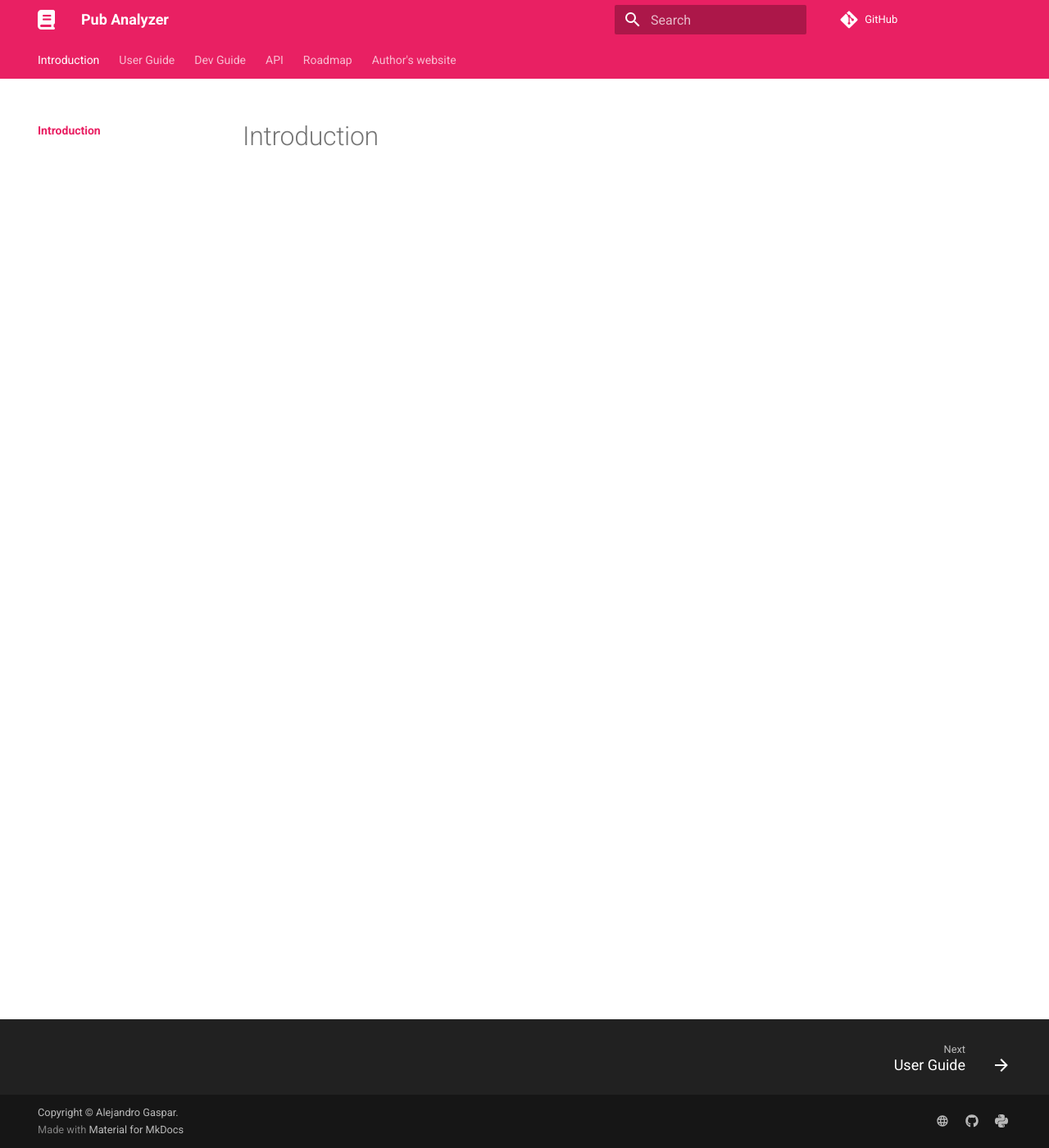
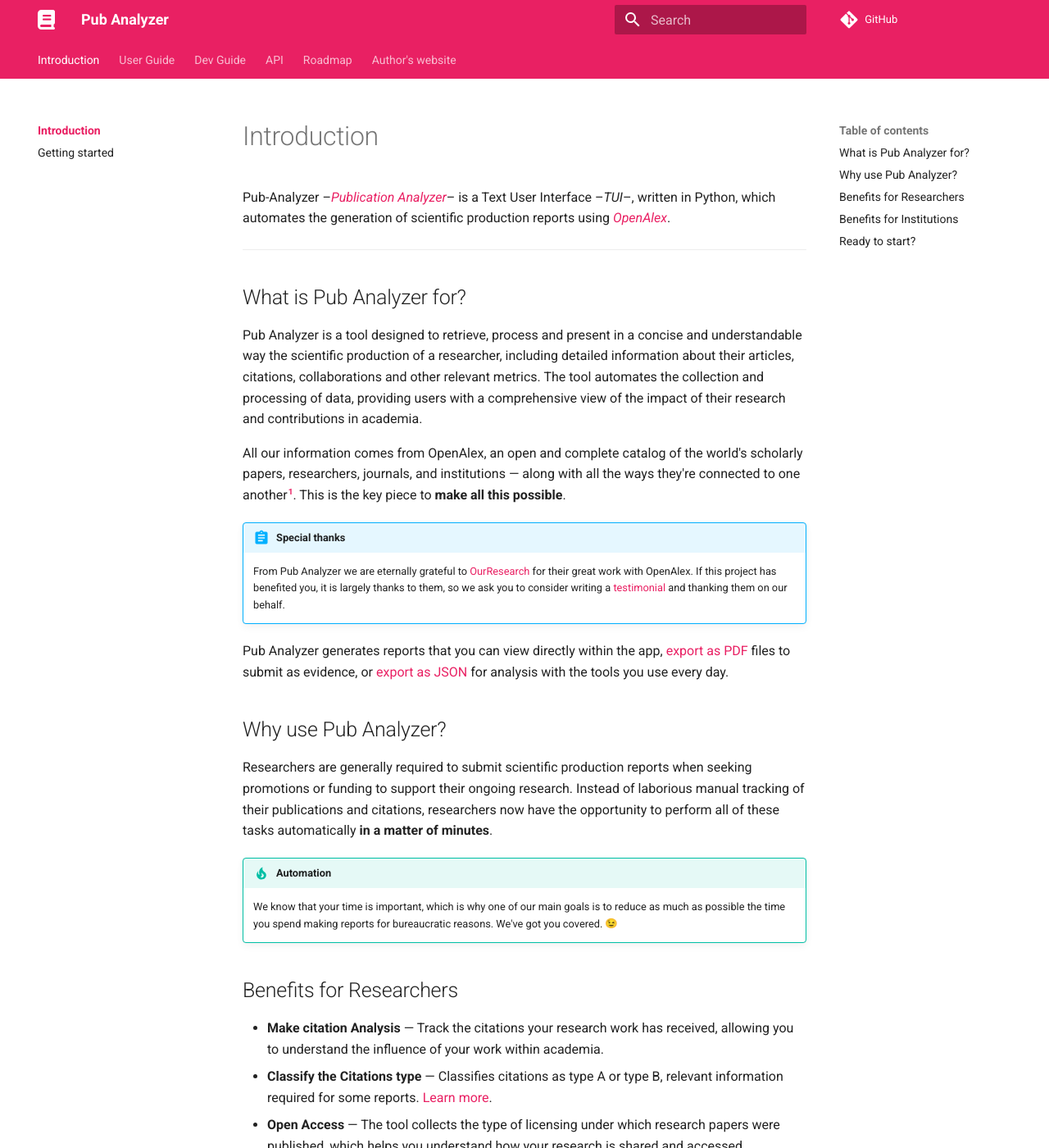
Before and after one commit to alejandrgaspar/pub-analyzer, an MkDocs documentation site: the page built from docs/index.md, in a window 1280 px wide and 1400 px high. Shown: the whole window at 82% size. Built offline with MkDocs 1.6.1 and Material for MkDocs 9.7.7, drawn with Linux system fonts in a browser that asks for light colours; emoji names are drawn with the system emoji font; comment, search, counter and statistics services are not loaded; some of the changed text lies outside the part shown.

Commit message:
Introduction docs

```diff
--- a/docs/index.md
+++ b/docs/index.md
@@ -1 +1,45 @@
 # Introduction
+
+Pub-Analyzer –[*Publication Analyzer*](https://github.com/alejandrgaspar/pub-analyzer){target=_blank}– is a Text User Interface –*TUI*–, written in Python, which automates the generation of scientific production reports using [*OpenAlex*](https://openalex.org/){target=_blank}.
+
+---
+
+## What is Pub Analyzer for?
+
+Pub Analyzer is a tool designed to retrieve, process and present in a concise and understandable way the scientific production of a researcher, including detailed information about their articles, citations, collaborations and other relevant metrics. The tool automates the collection and processing of data, providing users with a comprehensive view of the impact of their research and contributions in academia.
+
+All our information comes from OpenAlex, an open and complete catalog of the world's scholarly papers, researchers, journals, and institutions &mdash; along with all the ways they're connected to one another[^1]. This is the key piece to **make all this possible**.
+
+!!! abstract "Special thanks"
+    From Pub Analyzer we are eternally grateful to [OurResearch](https://ourresearch.org/){target=_blank} for their great work with OpenAlex. If this project has benefited you, it is largely thanks to them, so we ask you to consider writing a [testimonial](https://forms.monday.com/forms/4d5ad5a8e6a72ae31987a29118f1d437){target=_blank} and thanking them on our behalf.
+
+Pub Analyzer generates reports that you can view directly within the app, [export as PDF]() files to submit as evidence, or [export as JSON]() for analysis with the tools you use every day.
+
+## Why use Pub Analyzer?
+
+Researchers are generally required to submit scientific production reports when seeking promotions or funding to support their ongoing research. Instead of laborious manual tracking of their publications and citations, researchers now have the opportunity to perform all of these tasks automatically **in a matter of minutes**.
+
+!!! tip "Automation"
+    We know that your time is important, which is why one of our main goals is to reduce as much as possible the time you spend making reports for bureaucratic reasons. We've got you covered. :winking_face:
+
+## Benefits for Researchers
+
+- **Make citation Analysis** &mdash; Track the citations your research work has received, allowing you to understand the influence of your work within academia.
+- **Classify the Citations type** &mdash;  Classifies citations as type A or type B, relevant information required for some reports. [Learn more]().
+- **Open Access** &mdash; The tool collects the type of licensing under which research papers were published, which helps you understand how your research is shared and accessed.
+- **Summaries and Trends** &mdash; Pub Analyzer generates summaries of articles and citations by year, allowing researchers to identify growth patterns and areas of greatest impact.
+- **Collaborations** &mdash; The tool shows who the researcher has collaborated with on their projects, fostering an understanding of collaboration networks and areas of common interest.
+
+## Benefits for Institutions
+
+- **Full Reports** &mdash; Institutions can generate detailed reports on the scientific production of all affiliated researchers, which provides a panoramic view of research activity within the institution.
+- **Collaboration Analysis** &mdash; Institutions can identify trends in collaboration between their researchers and other institutions, which can facilitate the planning of strategic collaborations.
+- **Impact Assessment** &mdash; The tool allows institutions to assess the impact of their researchers on the scientific community, which can be useful for demonstrating research excellence and attracting funding.
+- **Visibility** &mdash; By providing a detailed view of the scientific production of the institution, Pub Analyzer can increase the visibility and reputation of the institution in the academic field.
+- **Decision Support** &mdash; The reports generated by the tool can serve as the basis for strategic decision-making in relation to research and institutional collaborations.
+
+## Ready to start?
+See [Getting started](./getting_started.md) to install pub analyzer for the first steps.
+
+
+[^1]: [https://openalex.org/about](https://openalex.org/about){target=_blank}.
--- a/mkdocs.yml
+++ b/mkdocs.yml
@@ -29,6 +29,7 @@
     - navigation.footer
     - navigation.indexes
     - navigation.tabs
+    - navigation.top
     - navigation.tracking
     - toc.follow
 
@@ -37,6 +38,8 @@
   - attr_list
   - codehilite
   - def_list
+  - footnotes
+  - md_in_html
   - pymdownx.details
   - pymdownx.emoji:
       emoji_index: !!python/name:materialx.emoji.twemoji
@@ -82,6 +85,7 @@
 nav:
   - Introduction:
     - "index.md"
+    - "getting_started.md"
   - User Guide:
     - "user/index.md"
   - Dev Guide:
```
Also changed, not shown: docs/getting_started.md (added, +1 -0 lines).
